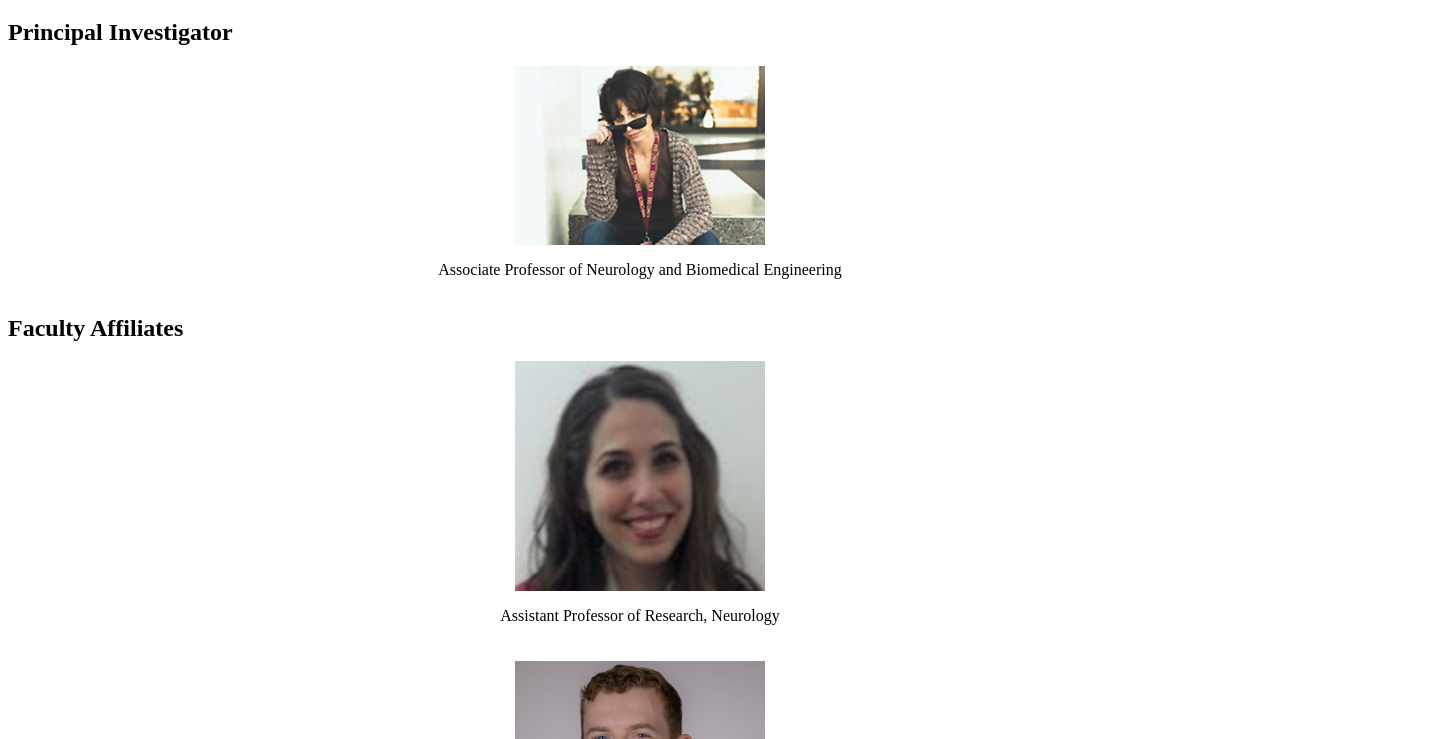
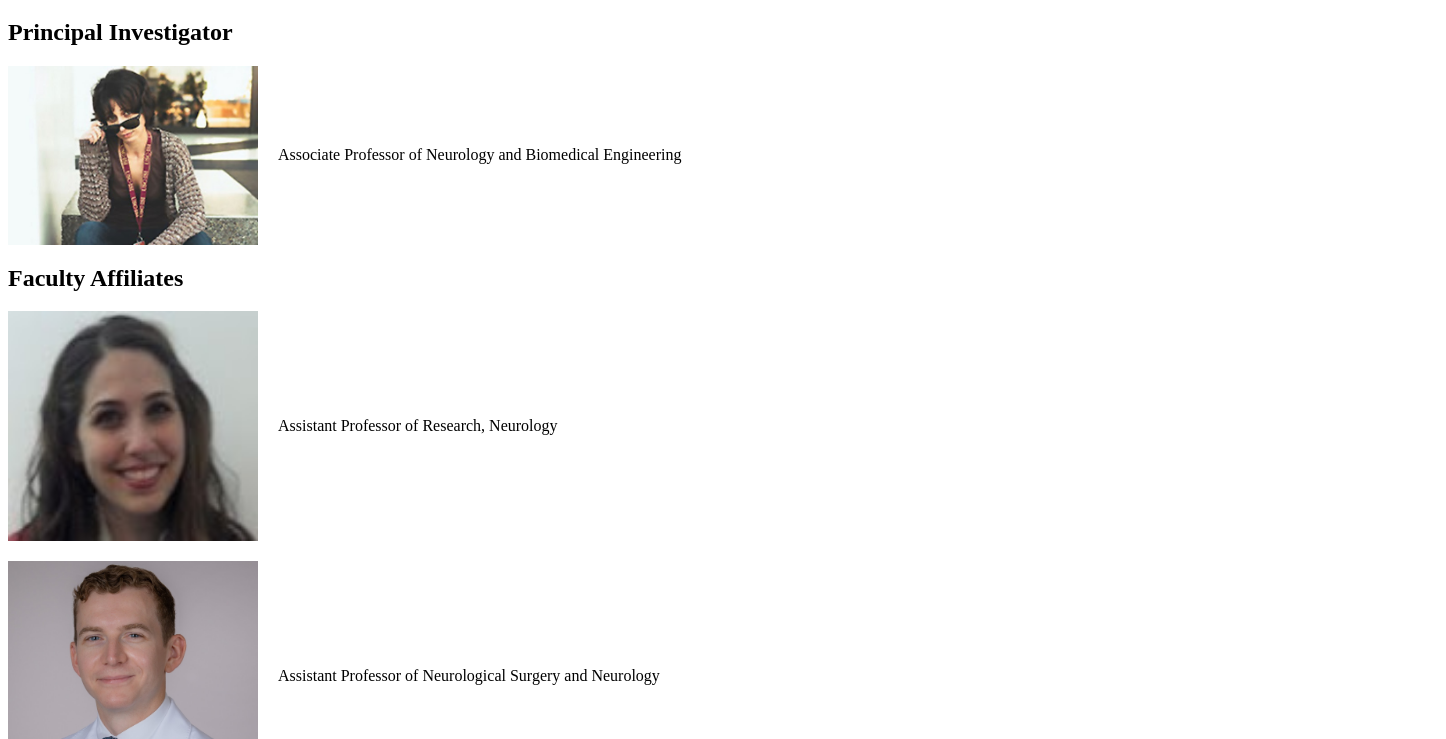
Before and after one commit to USC-LoBeS/lobes.github.io, a plain HTML site: page People.html in a window 1280 px wide. Shown: the part 61-800 px from the top of the page, 1446 px wide, since content can reach past the window. Drawn offline with Linux system fonts and the light colour scheme.

Commit message:
Update People.html

```diff
--- a/People.html
+++ b/People.html
@@ -3,17 +3,18 @@
 <head>
   <title>People</title>
   <style>
-    .image-info-container
-    {
+    .image-info-container {
       display: flex;
-      flex-direction: column;
+      flex-direction: row; /* Display items in a row */
       align-items: center;
       text-align: center;
       margin-bottom: 20px;
     }
+
     .image-info-container img {
       width: 250px;
       height: auto;
+      margin-right: 20px; /* Add space between images */
     }
   </style>
 </head>
@@ -58,7 +59,7 @@
 <h2>Postdoctoral Scholars</h2>
 <div class="image-info-container">
   <img src="images\Elnaz-Nour.jpg" alt="Elnaz Nour, MD">
-
+</div>
 
 <h2>PhD Students</h2>
   <div class="image-info-container">
```
